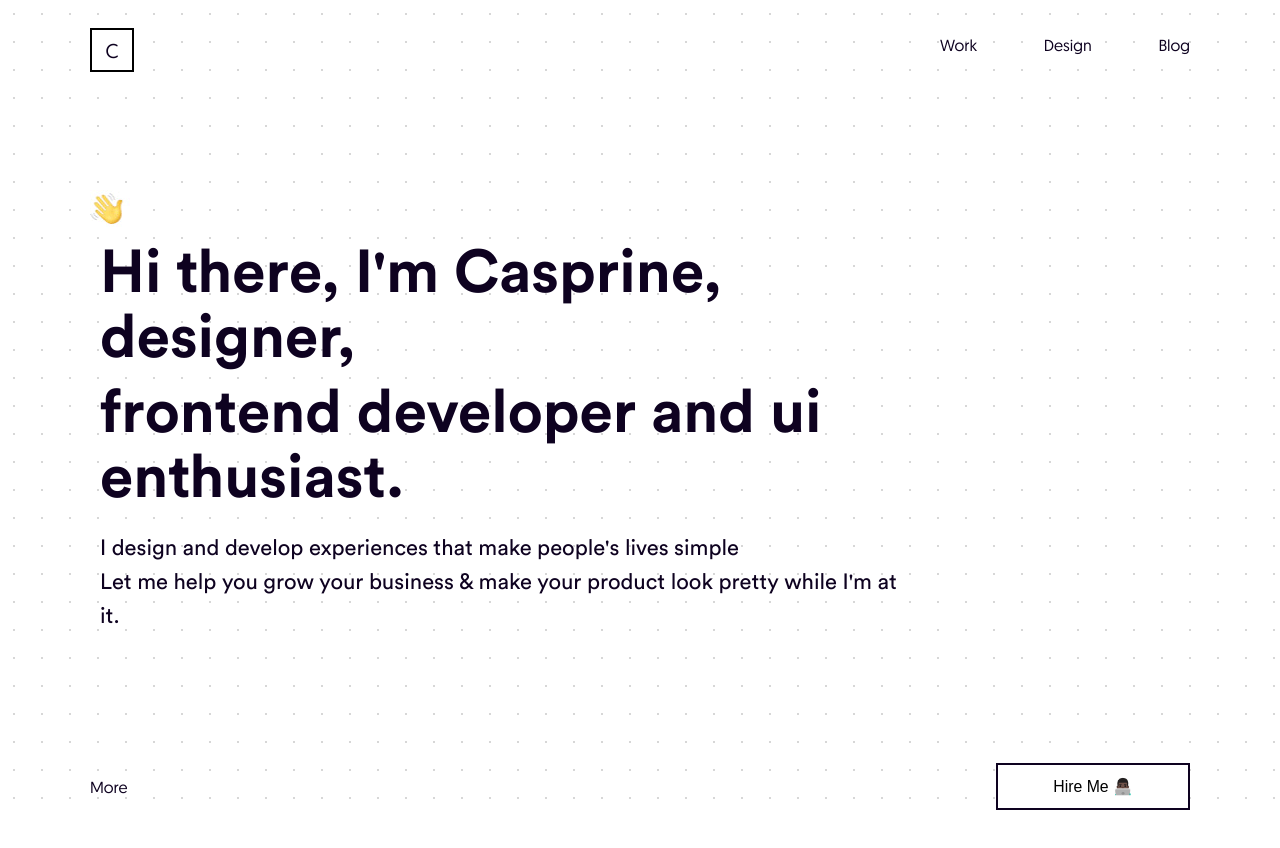
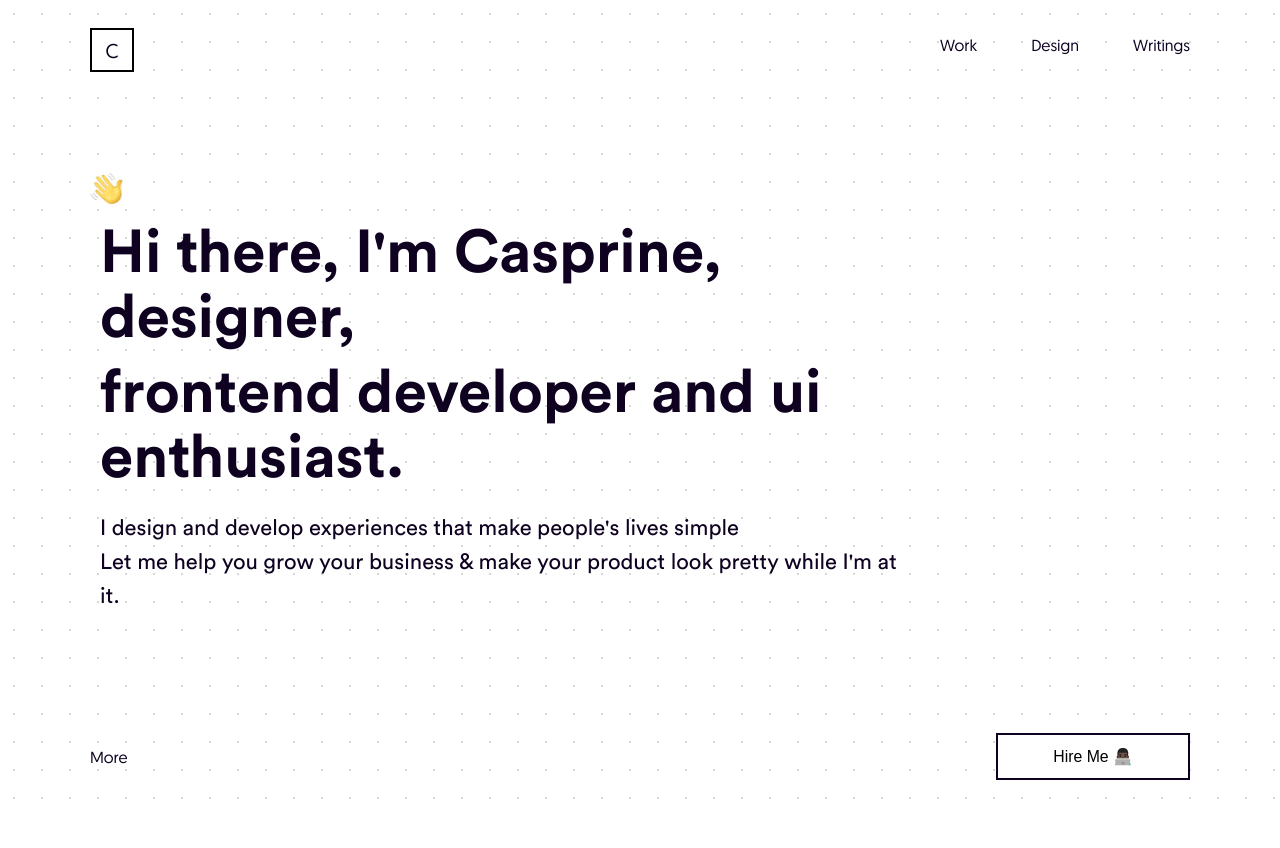
Before and after one commit to casprine/web-1, a React (Create React App) app: page / in a window 1280 px wide. After the commit the page ends 800 px from the top, so only its background shows below. Built offline with nearby package versions, Linux system fonts and the light colour scheme.

Commit message:
update fullpage setup

```diff
--- a/src/components/common/index.js
+++ b/src/components/common/index.js
@@ -22,18 +22,20 @@ const Header = () => (
       <ul className="ca-routes">
         <li className="link">Work</li>
         <li className="link">Design</li>
-        <li className="link">Blog</li>
+        <li className="link">Writings</li>
       </ul>
     </nav>
   </Fragment>
 );
 
-const Layout = ({ children }) => (
+const Layout = ({ children }) => {
+  return (
     <Fragment>
       <div className="ca-layout">
         <div className="ca-layout-children">{children}</div>
       </div>
     </Fragment>
   );
+};
 
 export { Button, Logo, Header, Layout };
--- a/src/components/common/style.scss
+++ b/src/components/common/style.scss
@@ -24,6 +24,7 @@ button {
 // Header styling
 .ca-header {
   height: 20px;
+  // outline: 1px solid green;
   .ca-routes {
     display: flex;
     width: 250px;
@@ -55,6 +56,7 @@ button {
 // Layout Styling
 .ca-layout {
   height: 100vh;
+  outline: 1px solid red;
   background-image: -webkit-radial-gradient(
     circle,
     #d7d7d7,
--- a/src/components/section/home/index.js
+++ b/src/components/section/home/index.js
@@ -7,8 +7,9 @@ const HomeHeader = () => {
   return (
     <Fragment>
       <div className="ca-homeHeader">
-        <Header />
-        <div className="ca-homeHeader-content padding">
+        <Header className="header" />
+
+        <div className="ca-homeHeader-content padding-side ">
           <div className="ca-emoji">
             <img src={wavingHand} alt="waving hand" />
           </div>
@@ -33,7 +34,8 @@ const HomeHeader = () => {
             </div>
           </div>
         </div>
-        <div className="ca-homeHeader-footer padding center">
+
+        <div className="ca-homeHeader-footer  padding-side center">
           <div className="more"> More</div>
           <Button content="Hire Me 👨🏿‍💻" />
         </div>
--- a/src/components/section/home/style.scss
+++ b/src/components/section/home/style.scss
@@ -1,12 +1,13 @@
 @import "../../../assets/sass/variables";
 
 .ca-homeHeader {
-  height: 100%;
+  height: 100vh;
   display: flex;
   flex-direction: column;
 
   &-content {
-    margin-top: 50px;
+    margin-top: 70px;
+    // outline: 1px solid red;
 
     .ca-emoji {
       img {
@@ -39,6 +40,7 @@
   }
 
   &-footer {
+    padding: 20px 90px;
     margin-top: auto;
     .more {
       margin-right: auto;
```
Lines whose indentation alone changed are shown as unchanged.
